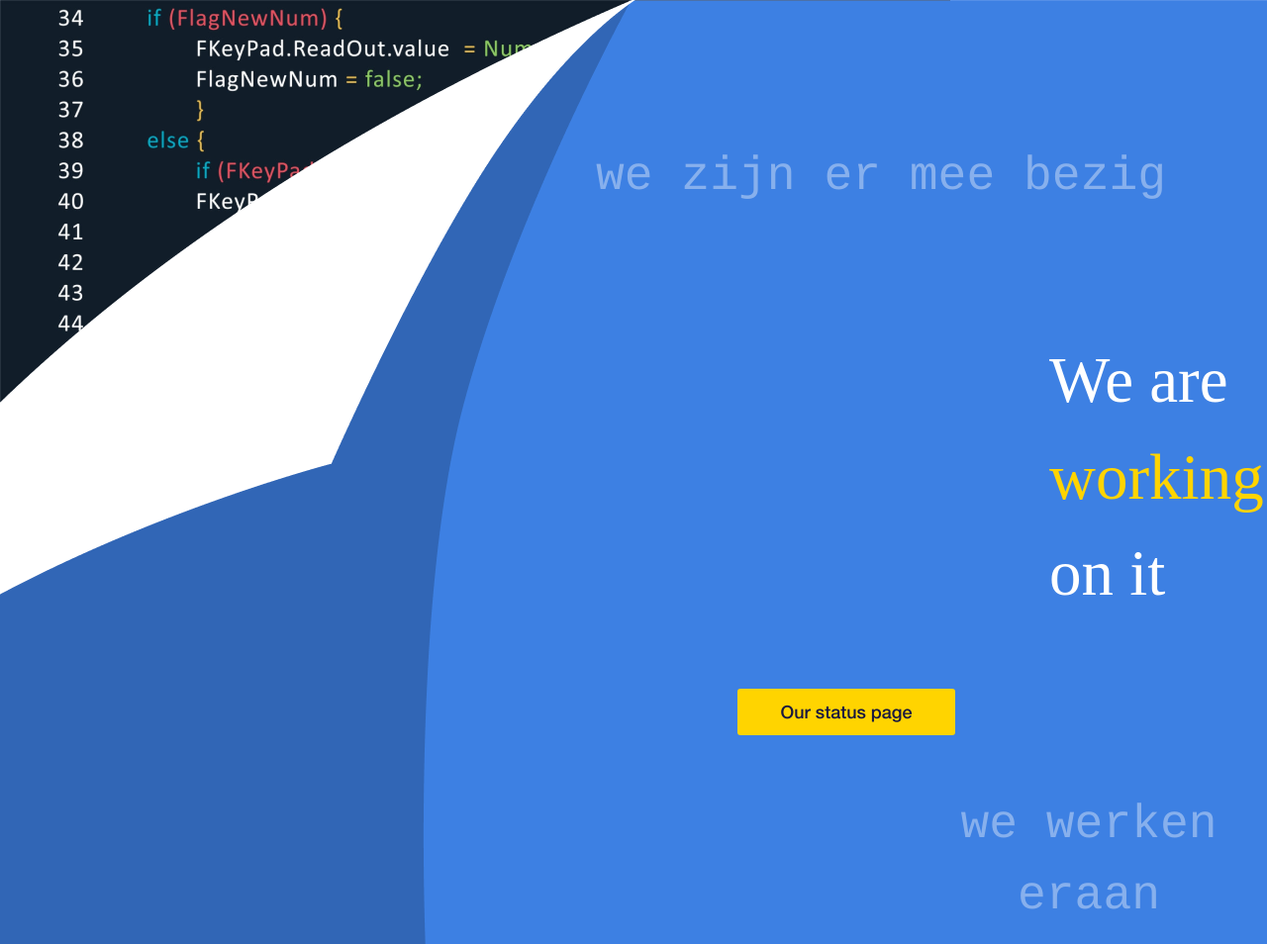
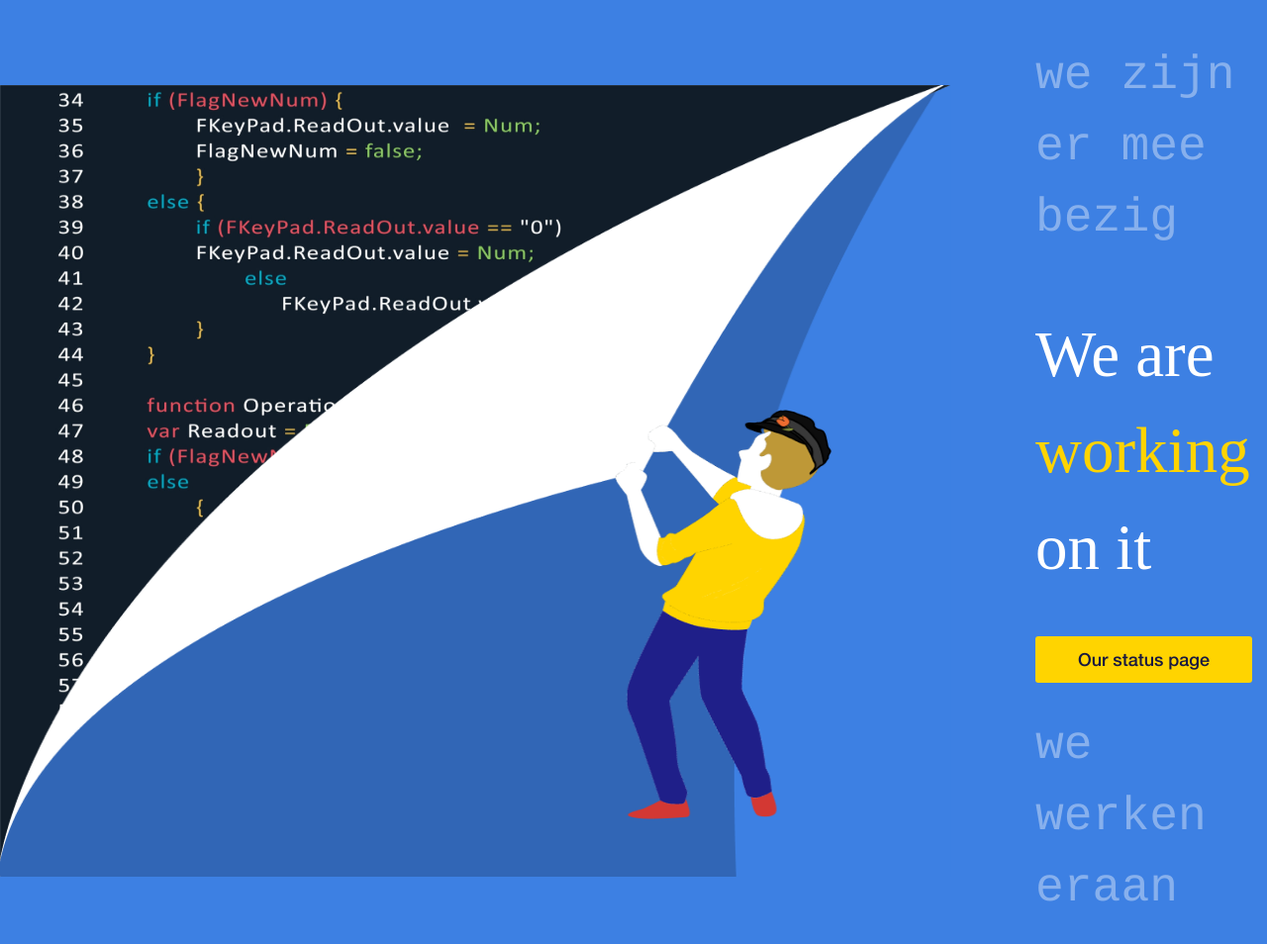
Before and after one commit to kazolhabib/Under-Construction-Page, a website: page index.html in a window 1280 px wide. Shown: the top 954 px of the page at 99% size. Drawn offline with Linux system fonts and the light colour scheme; a web font is replaced by a local one.

Commit message:
added new scss

```diff
--- a/css/style.scss
+++ b/css/style.scss
@@ -17,26 +17,39 @@ body {
   .colmn {
     width: 100%;
     display: flex;
+    align-items: center;
+
 
     .col1 {
       width: 100%;
-      z-index: 1;
+      height: 100vh;
+      display: flex;
 
       .code-image {
-        opacity: 1;
+          width: 960px;
+          height: 100vh;
+          opacity: 1;
+          z-index: 1;
+      }
+
+      .image-bg-shape{
+        position: absolute;
+        z-index: 9;
+      }
+      .bg-img{
+        width: 961px;
+        height: 100vh;
       }
     }
 
     .col2 {
       width: 100%;
-      height: 960px;
-      background-image: url("../img/Screen.png");
-      background-position: center center;
-      background-repeat: no-repeat;
-      background-size: auto;
-      z-index: 2;
-      position: absolute;
-      text-align: center;
+      height: auto;
+      margin-left: 86px;
+
+      // .col-2-under-col{
+      //     // padding: 10px;
+      // }
 
       .text-nagative-right {
         font-family: Courier;
@@ -45,8 +58,6 @@ body {
         font-size: 48px;
         line-height: 150%;
         color: rgba(247, 248, 252, 0.4);
-        margin-left: 500px;
-        margin-top: 142px;
       }
 
       .text-work {
@@ -56,10 +67,6 @@ body {
         font-size: 65px;
         line-height: 150%;
         color: #ffffff;
-        margin-left: 1060px;
-        margin-top: 122px;
-        margin-bottom: 80px;
-        text-align: left !important;
       }
 
       .text-yallow {
@@ -77,7 +84,6 @@ body {
         background: #ffd400;
         border-radius: 3px;
         padding: 13px 43px;
-        margin-left: 430px;
       }
 
       .text-left {
@@ -87,8 +93,6 @@ body {
         font-size: 48px;
         line-height: 150%;
         color: rgba(247, 248, 252, 0.4);
-        margin-left: 920px;
-        margin-top: 67px;
       }
     }
   }
--- a/index.html
+++ b/index.html
@@ -16,13 +16,20 @@
     <div class="full-width">
       <div class="colmn">
         <div class="col1">
+          <div class="image-code">
           <img class="code-image" src="img/line-of-code.png" alt="code">
         </div>
+        <div class="image-bg-shape">
+          <img class="bg-img" src="img/background-image.png" alt="background">
+        </div>
+        </div>
         <div class="col2">
+          <div class="col-2-under-col">
           <h2 class="text-nagative-right">we zijn er mee bezig</h2>
           <h1 class="text-work">We are <span class="text-yallow">working</span><br>on it</h1>
           <a class="status-btn" href="#">Our status page</a>
           <h2 class="text-left">we werken eraan</h2>
+        </div>
         </div>
       </div>
     </div>
```
Also changed, not shown: css/style.css, img/Screen.png (deleted), img/background-image.png (added), 1 other file.
